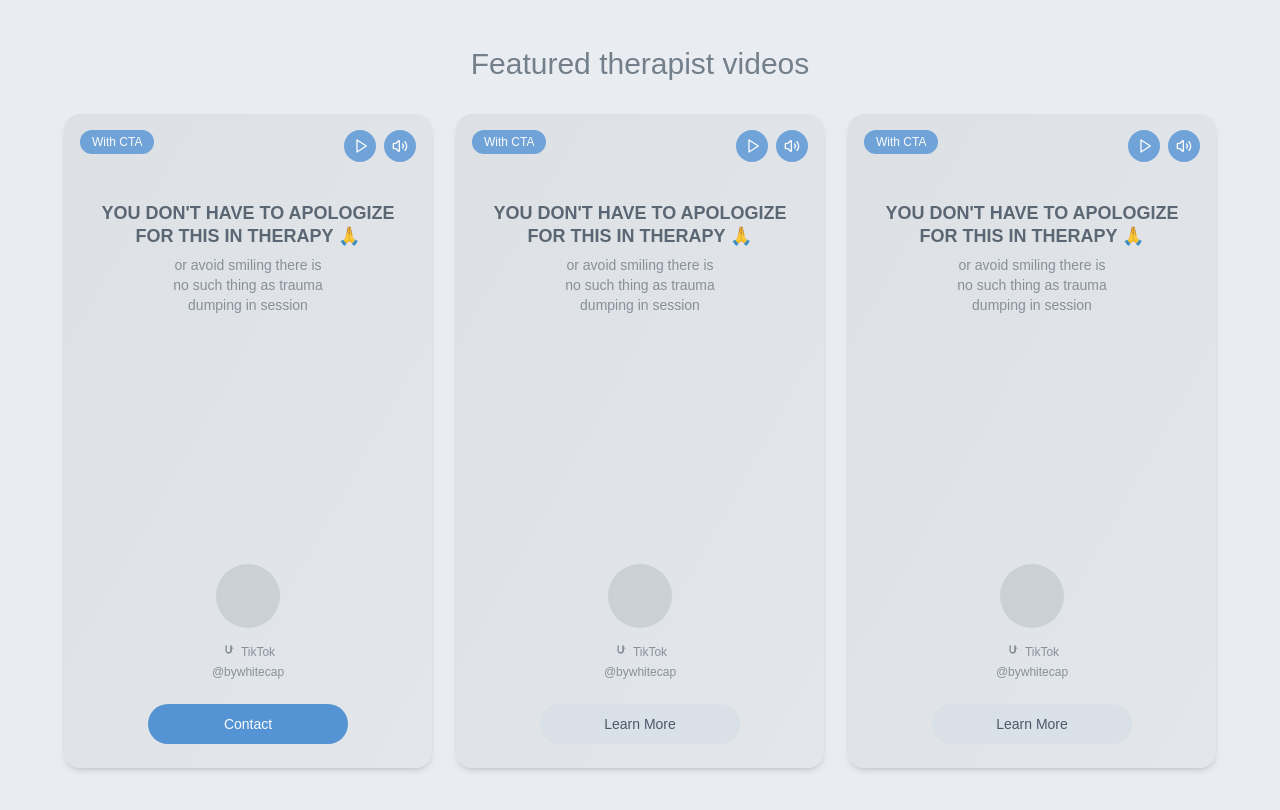
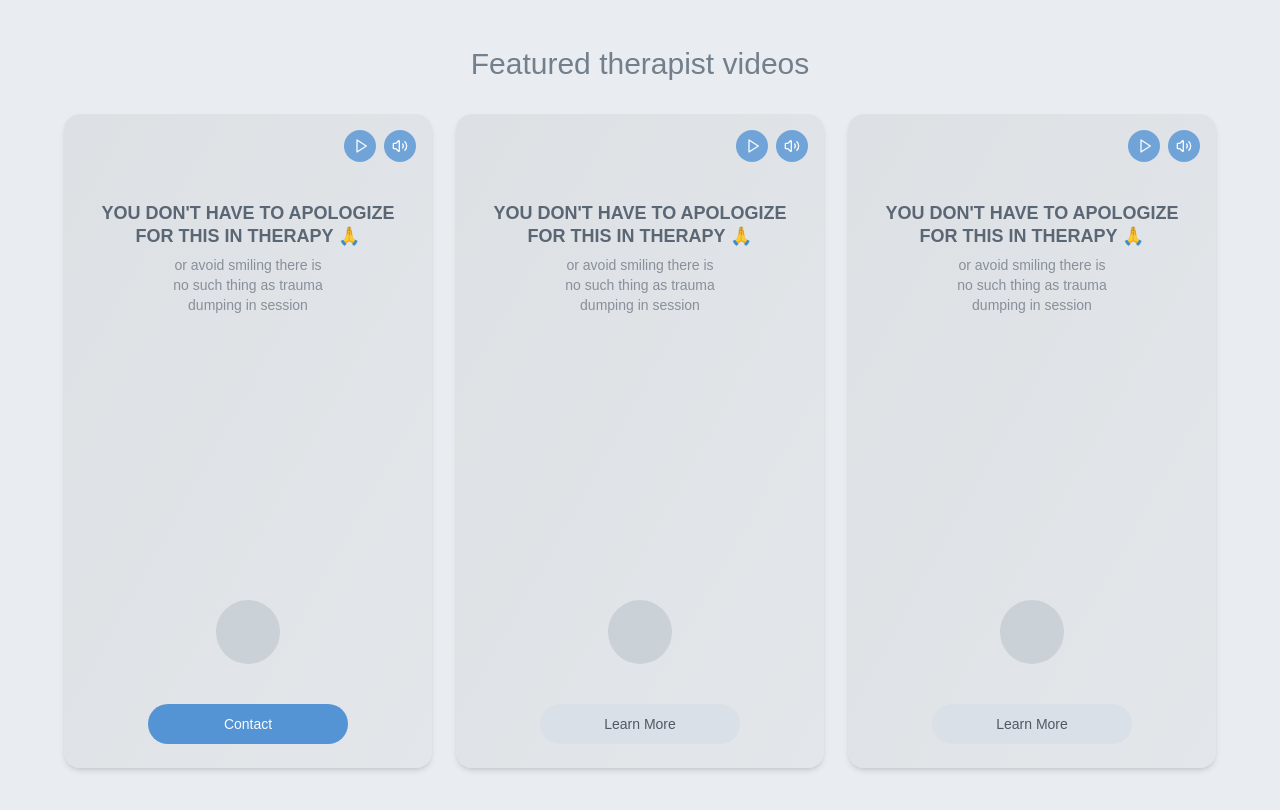
Before and after one commit to uxdesigndani-dotcom/peptidesrated, a React (Vite) app: page / in a window 1280 px wide. Shown: the part 900-1710 px from the top of the page. Built offline with nearby package versions, Linux system fonts and the light colour scheme; the HTML template or start-up script is replaced by a standard one; a web font is replaced by a local one.

Commit message:
Remove video card copy

```diff
--- a/src/components/VideoCard.tsx
+++ b/src/components/VideoCard.tsx
@@ -8,10 +8,6 @@ interface VideoCardProps {
 export const VideoCard = ({ ctaType }: VideoCardProps) => {
   return (
     <div className="relative group cursor-pointer rounded-2xl overflow-hidden shadow-card hover:shadow-card-hover transition-all duration-300 hover:scale-[1.02]">
-      <div className="absolute top-4 left-4 z-10 px-3 py-1 bg-primary/80 text-primary-foreground text-xs rounded-full backdrop-blur-sm">
-        With CTA
-      </div>
-
       <div className="absolute top-4 right-4 z-10 flex gap-2">
         <button className="w-8 h-8 rounded-full bg-primary/80 text-primary-foreground flex items-center justify-center backdrop-blur-sm hover:bg-primary transition-colors">
           <Play className="h-4 w-4 ml-0.5" />
@@ -40,13 +36,6 @@ export const VideoCard = ({ ctaType }: VideoCardProps) => {
 
           <div className="mt-auto mb-6">
             <div className="w-16 h-16 rounded-full bg-muted-foreground/20 mb-4 mx-auto" />
-            <div className="text-xs text-foreground/60 flex items-center gap-1 justify-center">
-              <svg className="w-4 h-4" viewBox="0 0 24 24" fill="currentColor">
-                <path d="M19.59 6.69a4.83 4.83 0 0 1-3.77-4.25V2h-2.08v7.59c0 1.38-1.12 2.5-2.5 2.5s-2.5-1.12-2.5-2.5V2H6.66v7.59c0 2.76 2.24 5 5 5s5-2.24 5-5V6.69z"/>
-              </svg>
-              <span>TikTok</span>
-            </div>
-            <p className="text-xs text-foreground/60 mt-1">@bywhitecap</p>
           </div>
 
           <Button
```
